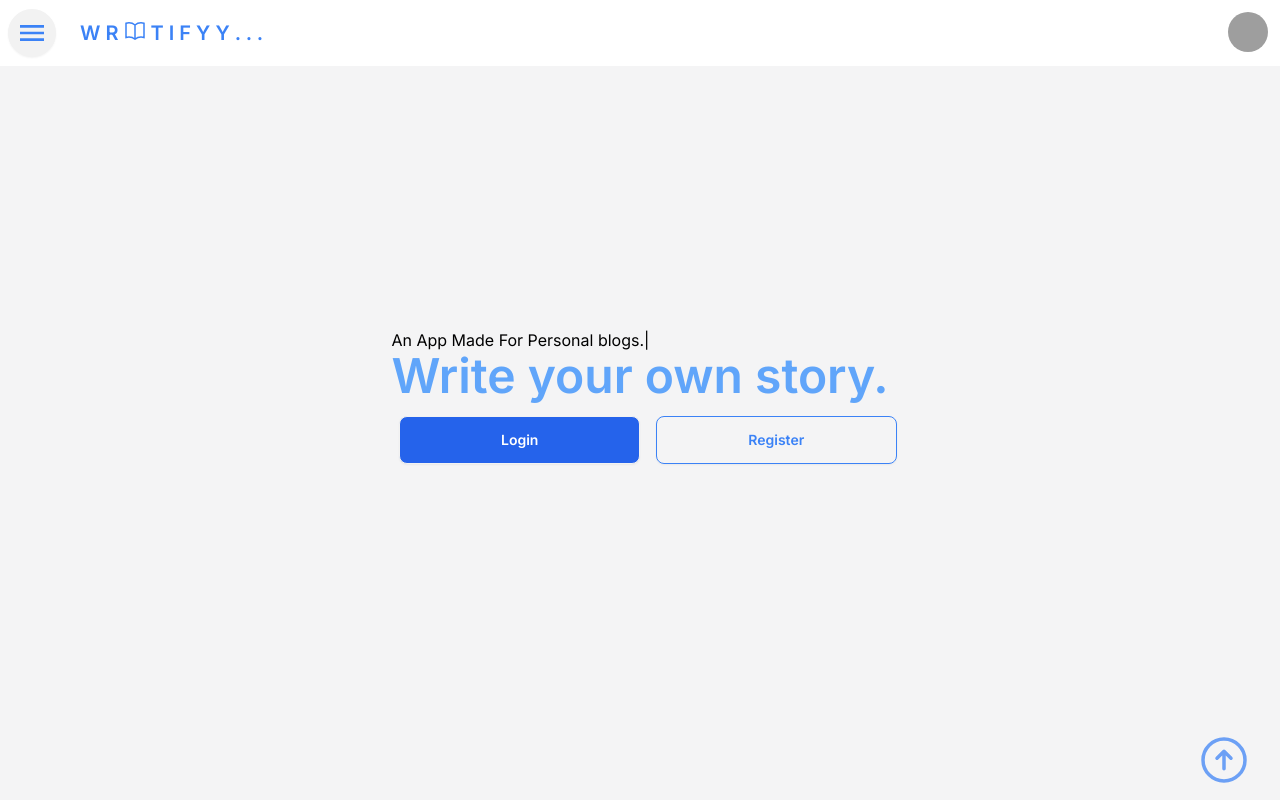
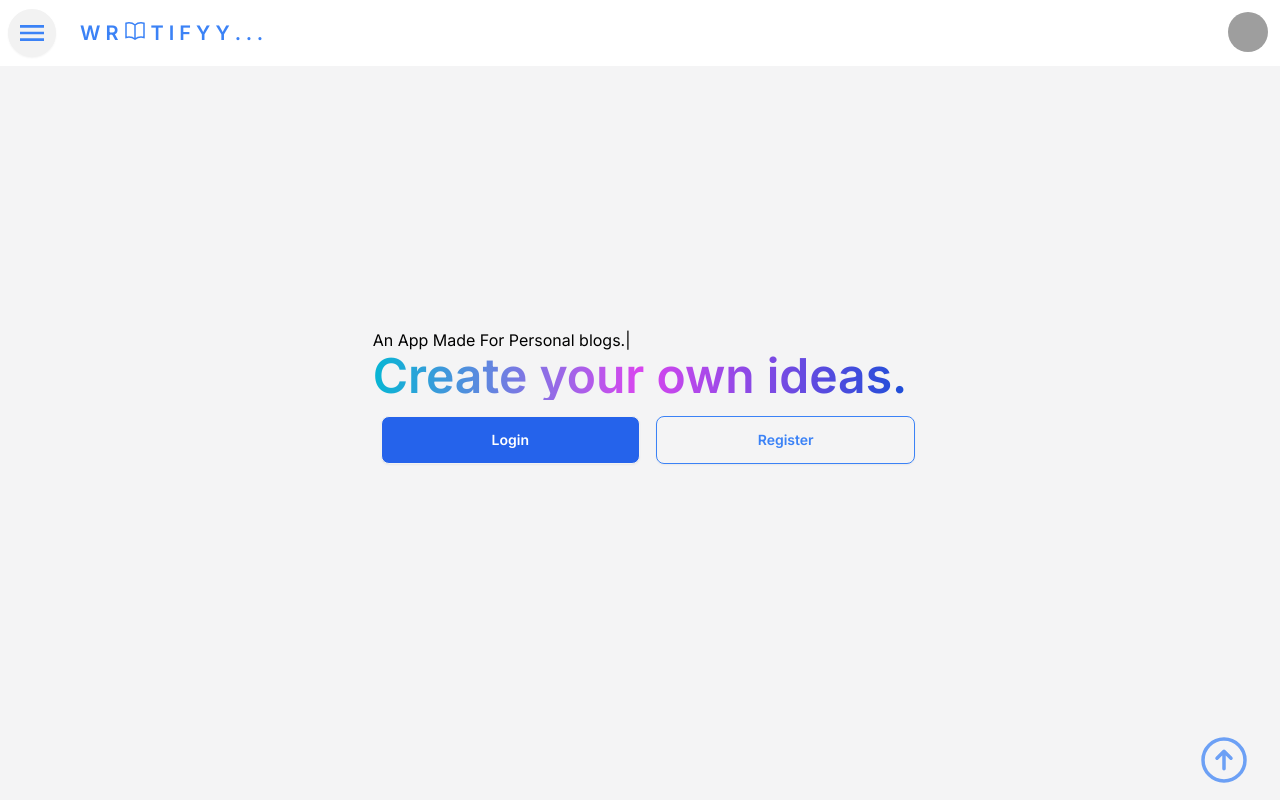
Before and after one commit to brandonRoulstone/saas_app, a Next.js app: page / in a window 1280 px wide. Built offline with nearby package versions, Linux system fonts and the light colour scheme; grey boxes are pictures that could not be loaded.

Commit message:
text gradient

```diff
--- a/app/home/page.js
+++ b/app/home/page.js
@@ -29,7 +29,7 @@ const Landing_page = () => {
 
           <TypeAnimationUi className="text-[.5rem] w-[100%] text-black"/>
 
-          <h1 className="text-xl text-blue-400 font-semibold sm:text-5xl">Write your own story.</h1>
+          <h1 className="text-xl bg-gradient-to-r from-cyan-500 via-fuchsia-500 to-blue-700 bg-clip-text text-transparent font-semibold sm:text-5xl">Create your own ideas.</h1>
 
           <div className='flex flex-col gap-4 pt-4 p-2 sm:flex-row sm:w-[100%]'>
 
```
